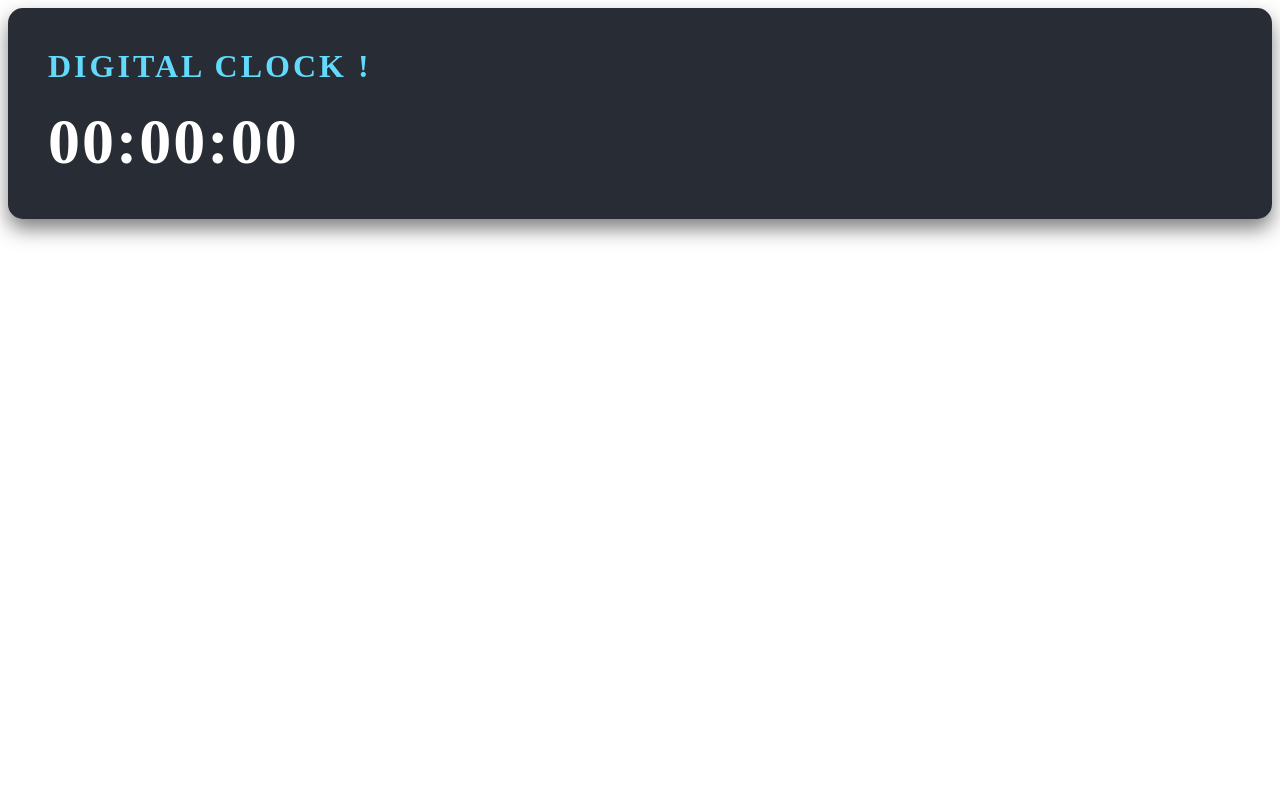
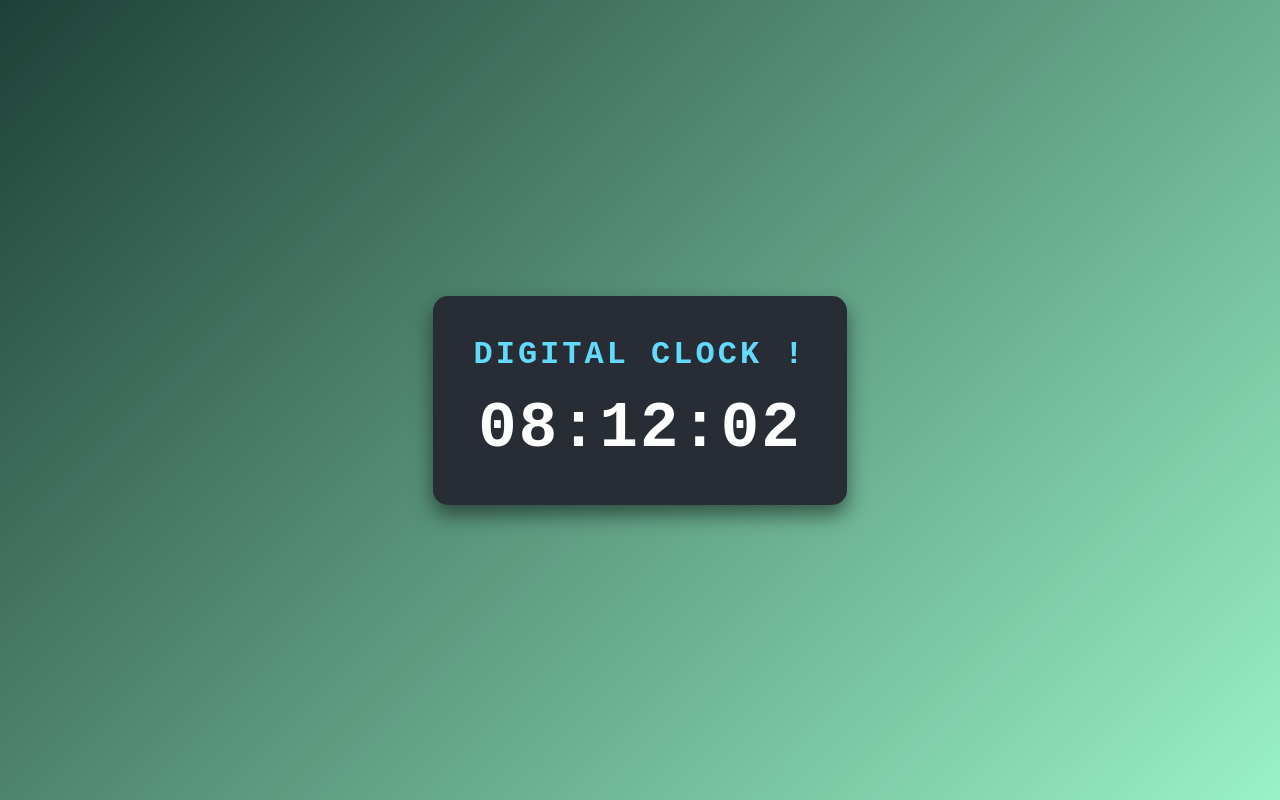
Before and after one commit to farhan3738/Digital-clock, a plain HTML site: page index.html in a window 1280 px wide. Drawn offline with Linux system fonts and the light colour scheme.

Commit message:
Fix some issues and all DONE!

```diff
--- a/clock.css
+++ b/clock.css
@@ -1,4 +1,3 @@
-clock.css
 body {
     margin: 0;
     height: 100vh;
--- a/script.js
+++ b/script.js
@@ -1,7 +1,6 @@
 function updateClock() {
     const timeDisplay = document.getElementById('time');
     const now = new Date();
-}
 
 let hours = now.getHours();
 let minutes = now.getMinutes();
@@ -12,6 +11,7 @@ minutes = minutes < 10 ? `0${minutes}` : minutes;
 seconds = seconds < 10 ? `0${seconds}` : seconds;
 
 timeDisplay.textContent = `${hours}:${minutes}:${seconds}`;
+};
 
 setInterval(updateClock, 1000);
 
```
